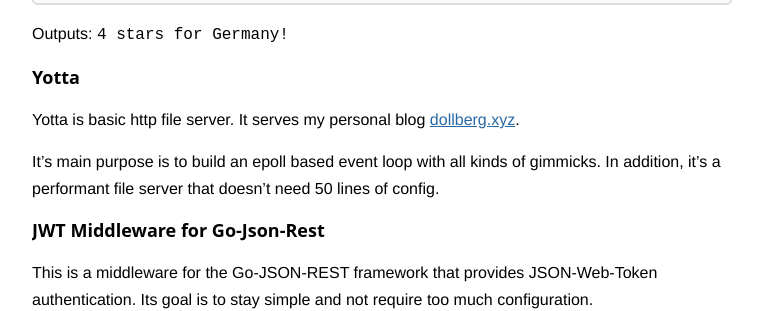
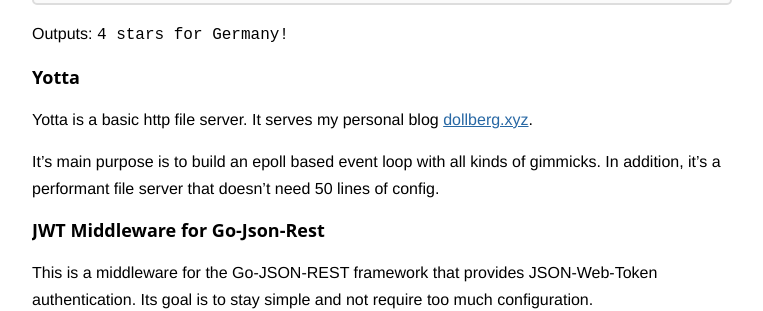
Before and after one commit to StephanDollberg/stephandollberg.github.io, a Jekyll site: the page built from projects.md, in a window 1280 px wide. Shown: the part 801-1112 px from the top of the page, without its empty margins (258-1021 px from the left). Built offline with Jekyll 4.4.1, drawn with Linux system fonts in a browser that asks for light colours.

Commit message:
fixed typo

```diff
--- a/projects.md
+++ b/projects.md
@@ -34,7 +34,7 @@
 
 ## [Yotta](https://github.com/StephanDollberg/yotta)
 
-Yotta is basic http file server. It serves my personal blog [dollberg.xyz](https://dollberg.xyz).
+Yotta is a basic http file server. It serves my personal blog [dollberg.xyz](https://dollberg.xyz).
 
 It's main purpose is to build an epoll based event loop with all kinds of gimmicks. In addition, it's a performant file server that doesn't need 50 lines of config.
 
```
